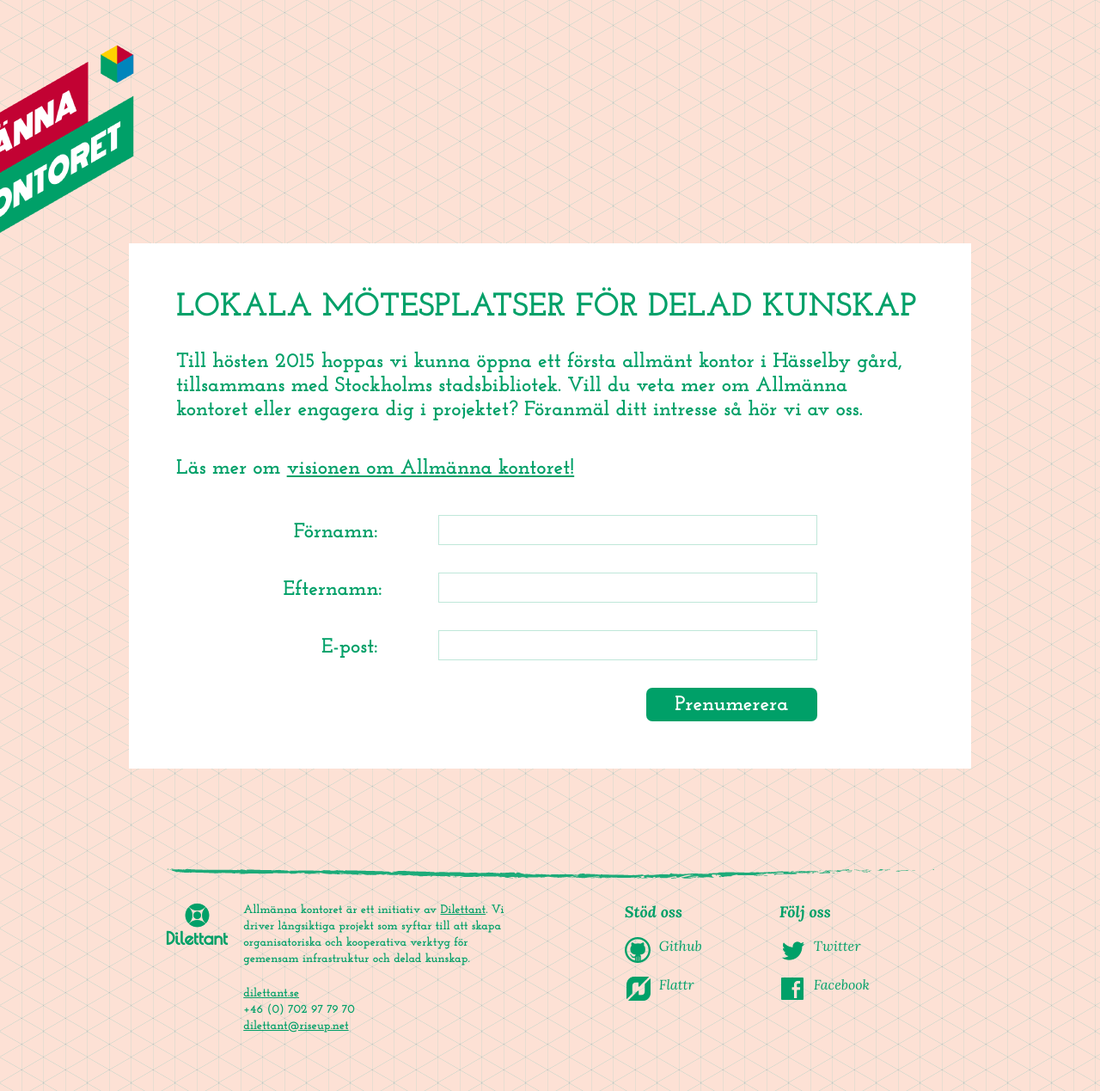
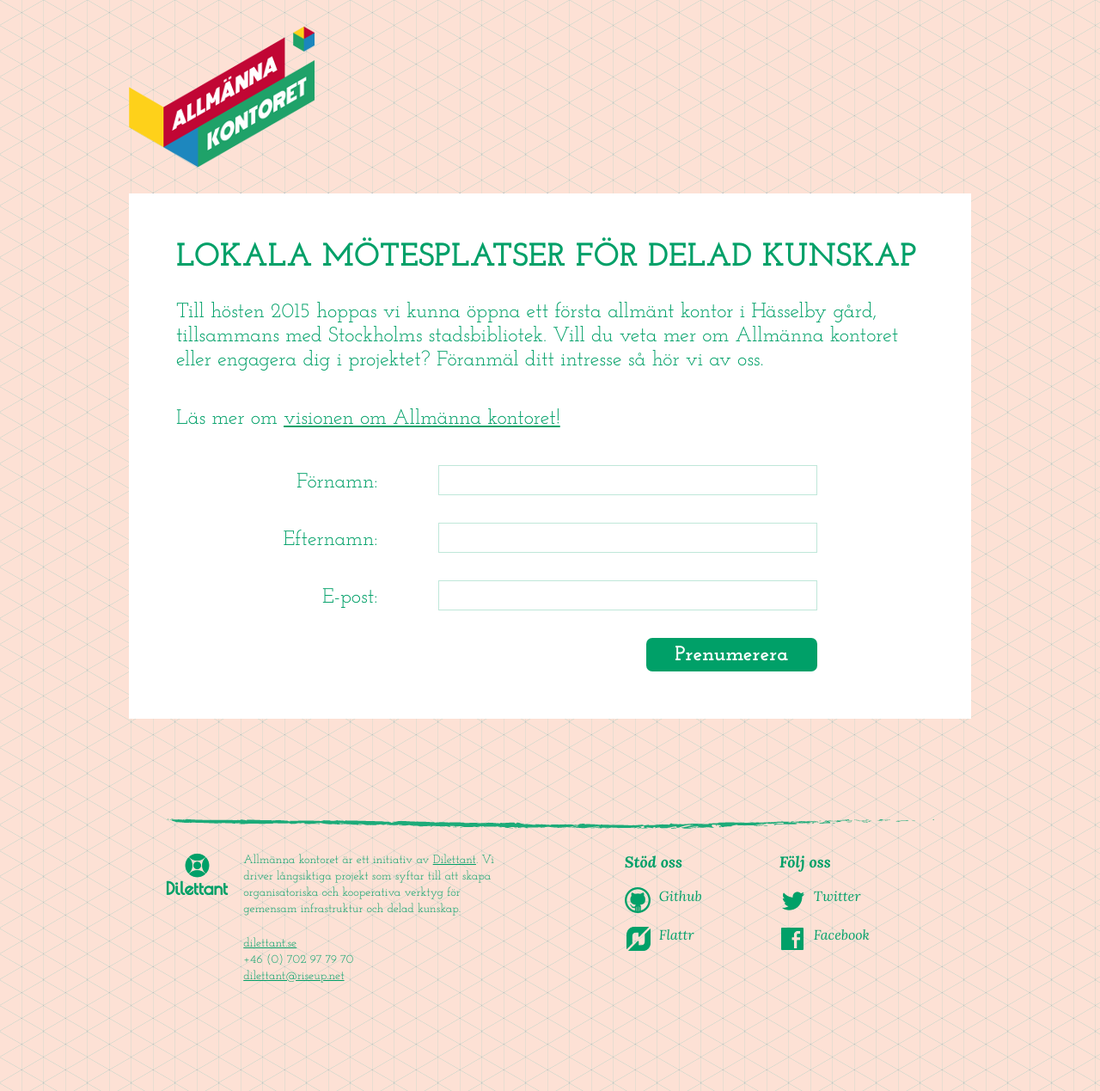
Before and after one commit to dilettant/allmannakontoret, a Jekyll site: the page built from index.md, in a window 1280 px wide. Shown: the whole page at 86% size. Built offline with Jekyll 4.4.1, drawn with Linux system fonts in a browser that asks for light colours; comment, search, counter and statistics services are not loaded.

Commit message:
Smaller logo for temporary front page

```diff
--- a/_layouts/coming-soon.html
+++ b/_layouts/coming-soon.html
@@ -33,7 +33,7 @@
 <body class="{{page.category}}">
 <div class="page">
   <header class="header" role="banner">
-    <a href="{{site.baseurl}}" class="header__logo"><img alt="{{site.title}}" src="{{site.assetsurl}}/assets/img/logo-coming-soon.png" /></a>
+    <a href="{{site.baseurl}}" class="header__logo"><img alt="{{site.title}}" src="{{site.assetsurl}}/assets/img/logo_sv.png" /></a>
   </header>
   <main role="main" class="main">
     {{content}}
--- a/assets/css/coming-soon.css
+++ b/assets/css/coming-soon.css
@@ -34,19 +34,15 @@ body {
 /* HEADER
    -------- */
 .header {
-  padding-top: 3.125em;
-}
-
-.header__logo {
-  margin-left: -325px;
+  padding: 1.813em 0;
 }
 
 /* MAIN
    -------- */
 .main {
   background: #fff;
+  overflow: hidden;
   padding: 3.438em;
-  margin-top: -1.375em;
   margin-bottom: 6.875em;
 }
 
@@ -62,7 +58,6 @@ body {
 .main p {
   color: #00a068;
   font-family: "Josefin Slab", serif;
-  font-weight: 600;
   font-size: 1.5em;
   line-height: 1.167;
   margin-bottom: 1.667em;
@@ -99,7 +94,6 @@ body {
 label {
   color: #00a068;
   text-align: right;
-  font-weight: 600;
   font-family: "Josefin Slab", serif;
   float: left;
   width: 4.583em;
@@ -108,6 +102,7 @@ label {
 }
 
 .form__text {
+  -webkit-appearance: none;
   float: right;
   border: 1px solid #bfe7d9;
   width: 31.625em;
@@ -125,10 +120,12 @@ label {
 }
 
 .form__submit {
-  background-color: #00a068;
+  -webkit-appearance: none;
+  -moz-appearance: none;
+  background: #00a068;
   color: #fff;
   font-family: "Josefin Slab", serif;
-  font-weight: 600;
+  font-weight: bold;
   font-size: 1.5em;
   border: 0;
   border-radius: 7px;
@@ -191,7 +188,6 @@ label {
   font-family: "Josefin Slab", serif;
   color: #00a068;
   line-height: 1.357em;
-  font-weight: 600;
 }
 
 .footer__first h1 {
```
Also changed, not shown: assets/img/logo-coming-soon.png (deleted).
